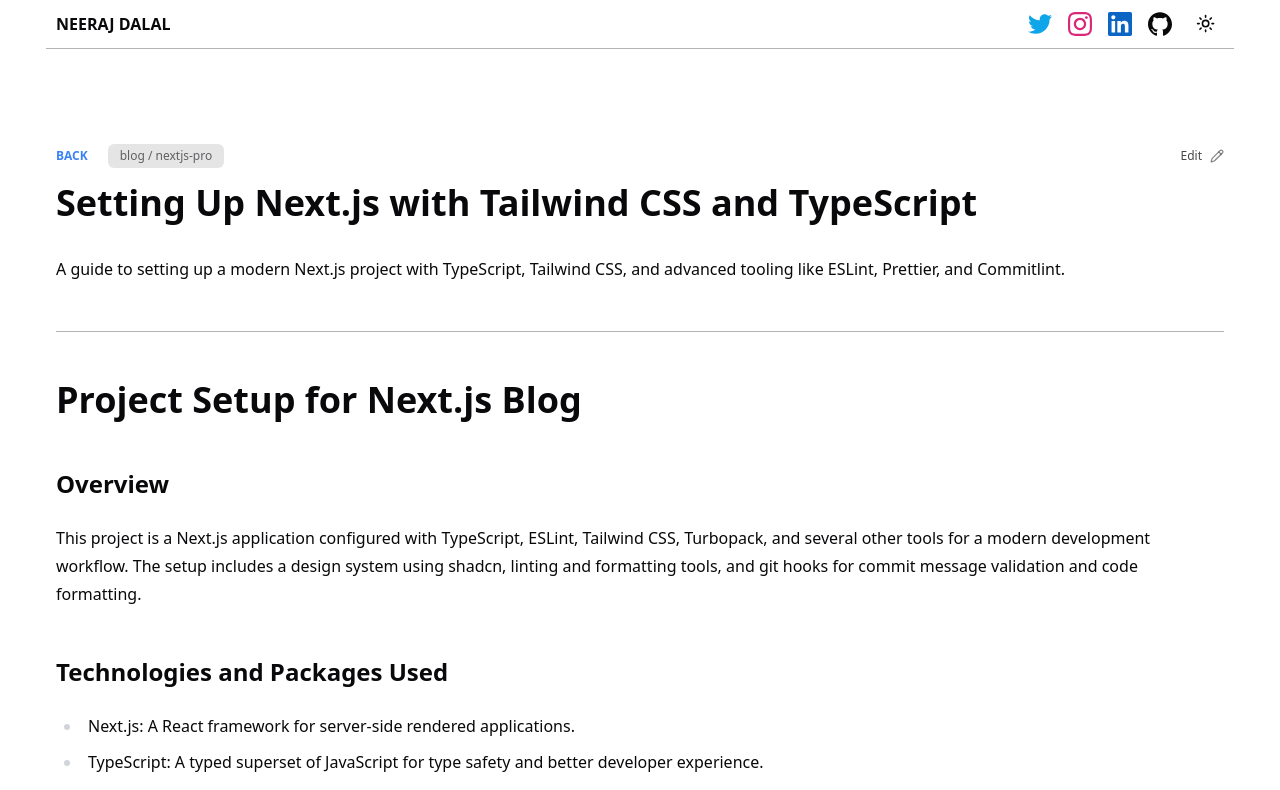
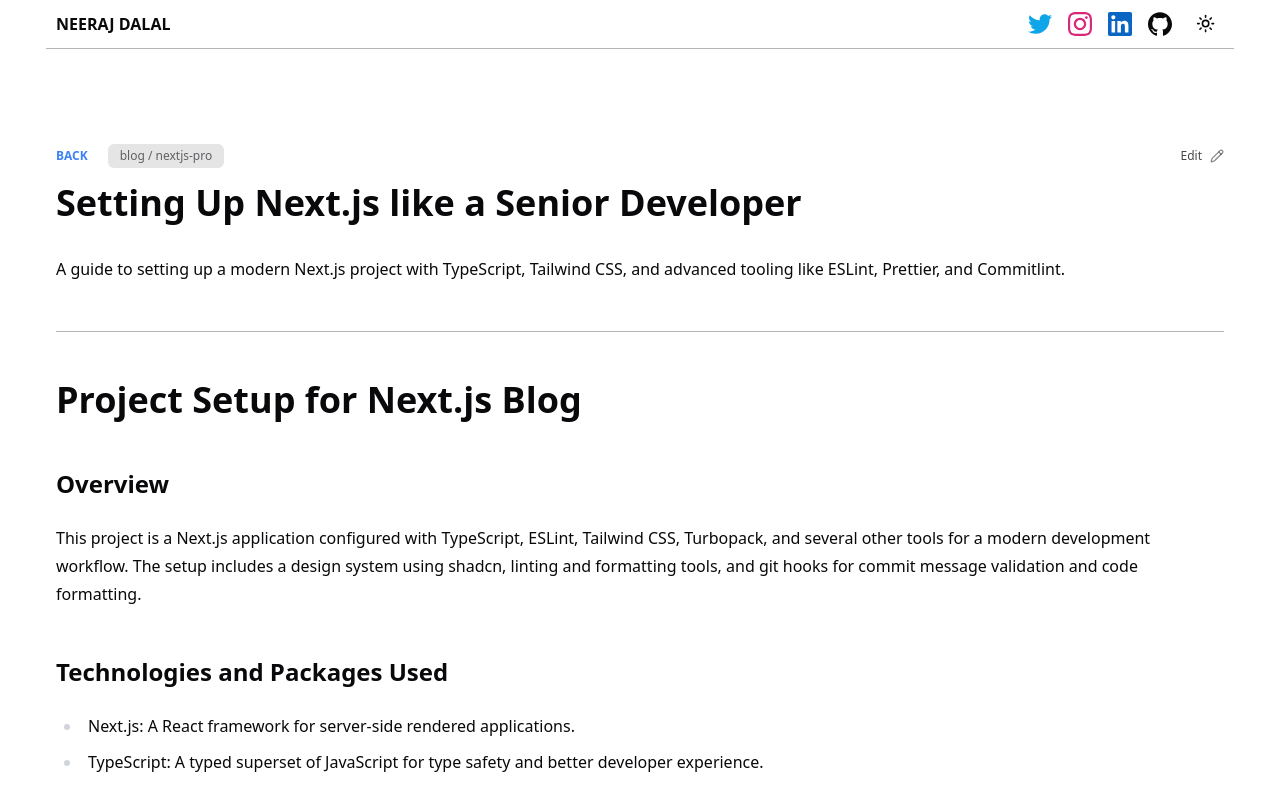
Before and after one commit to nrjdalal/v0.nrjdalal.com, a Next.js app: page /blog/nextjs-pro in a window 1280 px wide. Shown: the top 790 px of the page. Built offline with nearby package versions, Linux system fonts and the light colour scheme; no server answers.

Commit message:
feat: next.js pro

```diff
--- a/src/app/(mdx)/blog/nextjs-pro/page.mdx
+++ b/src/app/(mdx)/blog/nextjs-pro/page.mdx
@@ -1,5 +1,5 @@
 export const metadata = {
-  title: 'Setting Up Next.js with Tailwind CSS and TypeScript',
+  title: 'Setting Up Next.js like a Senior Developer',
   description:
     'A guide to setting up a modern Next.js project with TypeScript, Tailwind CSS, and advanced tooling like ESLint, Prettier, and Commitlint.',
   tags: 'Next.js, TypeScript, Tailwind CSS, Prettier, Commitlint, Lint-staged, Simple Git Hooks, shadcn, Web Development, JavaScript',
```
